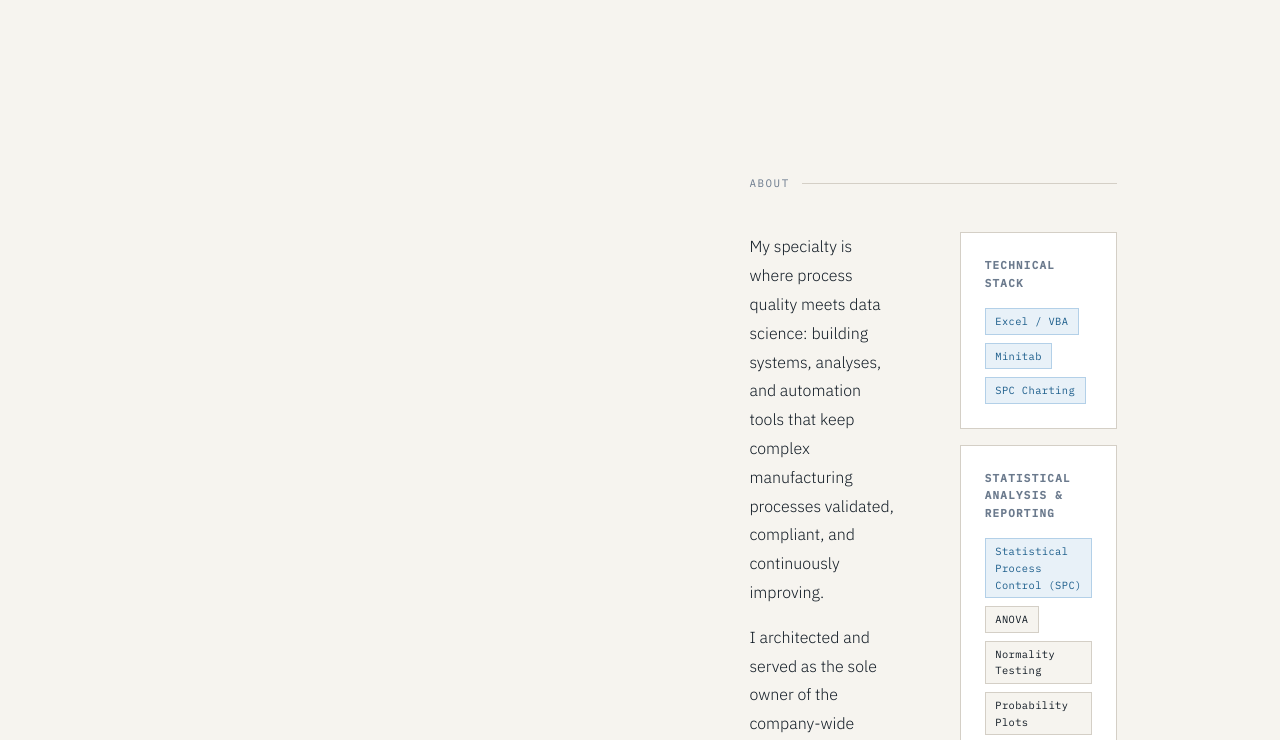
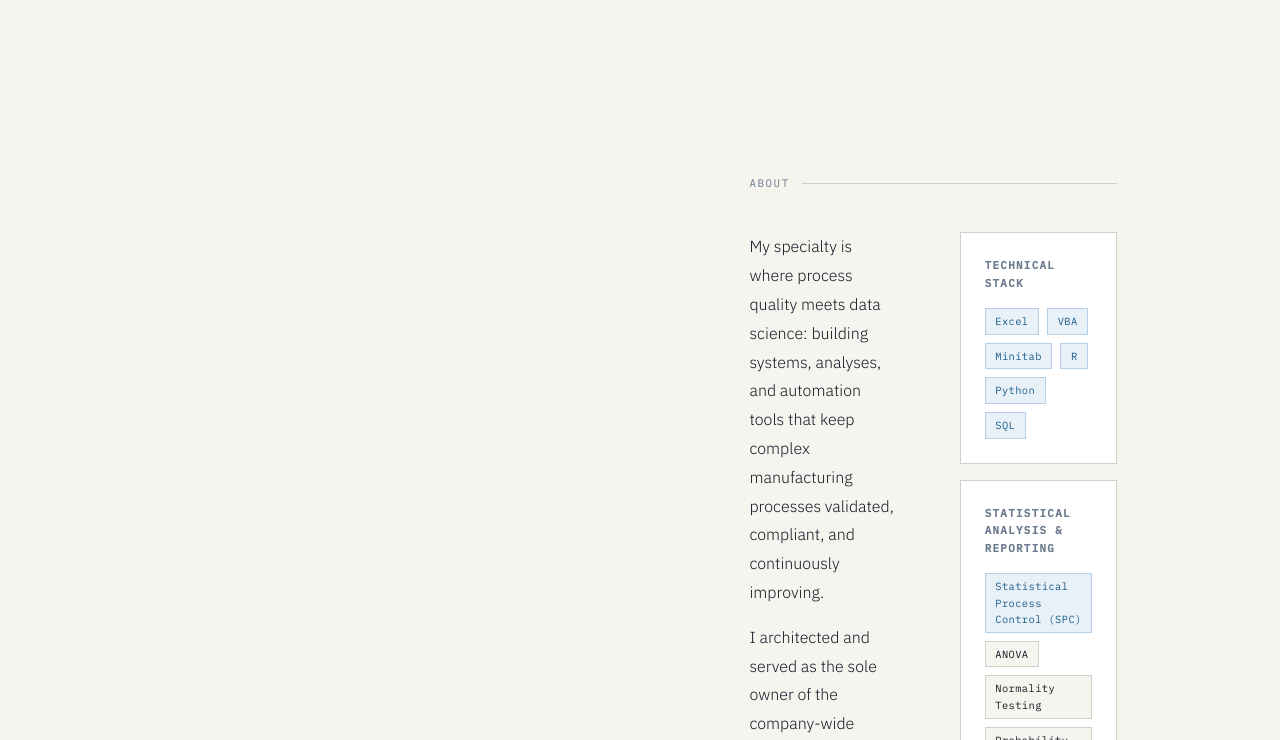
Before and after one commit to ChelseaRedding/ChelseaRedding.github.io, a plain HTML site: page index.html in a window 1280 px wide. Shown: the part 57-797 px from the top of the page. Drawn offline with Linux system fonts and the light colour scheme.

Commit message:
Update index.html

```diff
--- a/index.html
+++ b/index.html
@@ -142,9 +142,12 @@ footer p{font-family:var(--mono);font-size:.65rem;color:rgba(246,244,239,.5);let
           <div class="sidebar-card" style="margin-bottom: 1rem;">
             <h3>Technical Stack</h3>
             <div class="tag-list">
-              <span class="tag accent">Excel / VBA</span>
+              <span class="tag accent">Excel</span>
+              <span class="tag accent">VBA</span>
               <span class="tag accent">Minitab</span>
-              <span class="tag accent">SPC Charting</span>
+              <span class="tag accent">R</span>
+              <span class="tag accent">Python</span>
+              <span class="tag accent">SQL</span>
             </div>
           </div>
           <div class="sidebar-card">
```
